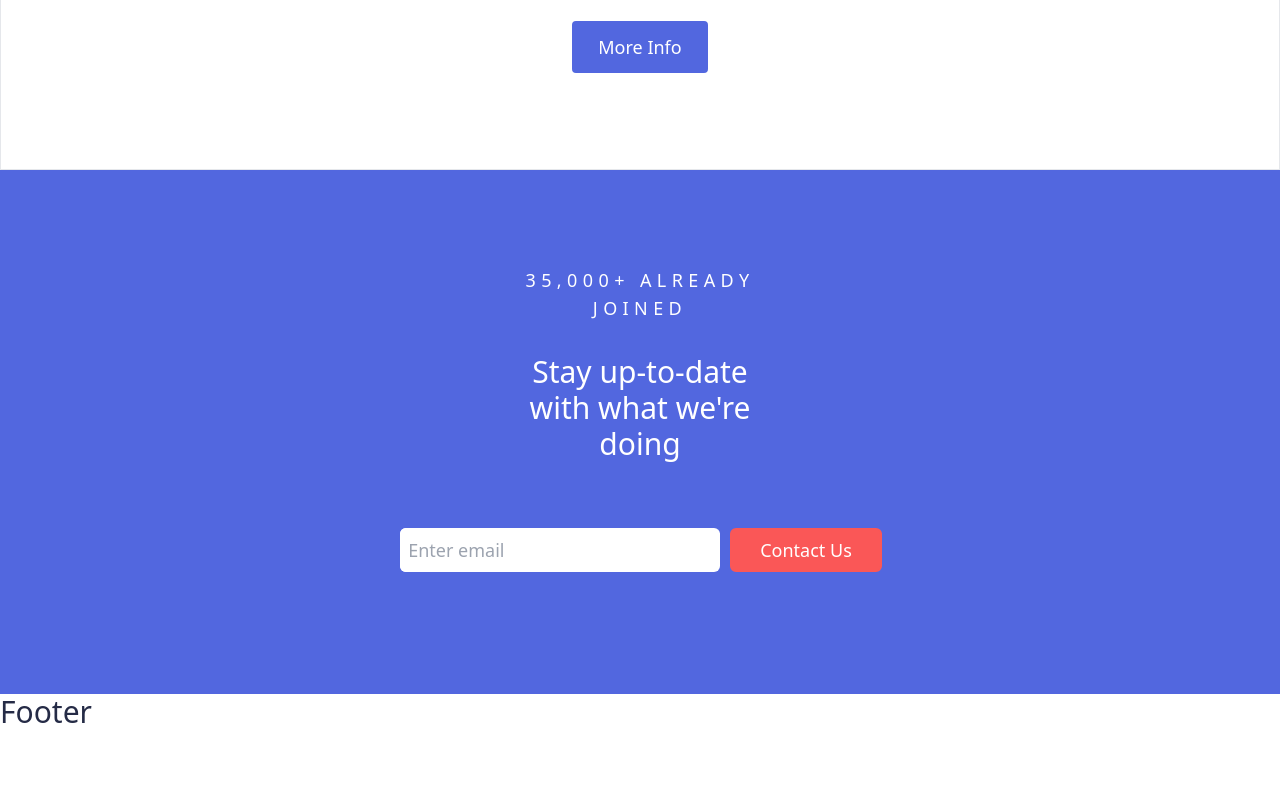
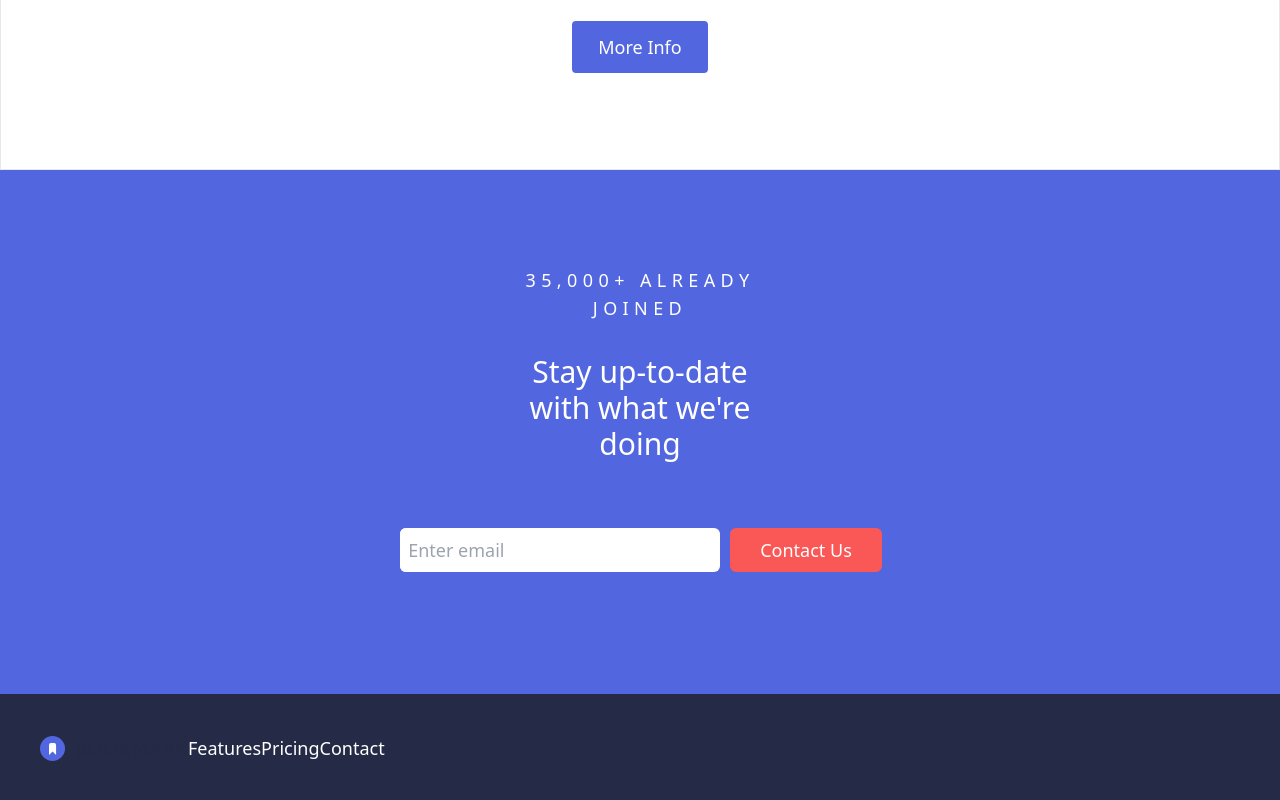
Before and after one commit to AlvesPHGA/bookmark, a React (Vite) app: page / in a window 1280 px wide. Shown: the part 3278-4078 px from the top of the page. Before the commit the page ends 4010 px from the top, so only its background shows below. Built offline with nearby package versions, Linux system fonts and the light colour scheme.

Commit message:
feat: start footer

```diff
--- a/src/ui/partials/Global/Footer.tsx
+++ b/src/ui/partials/Global/Footer.tsx
@@ -1,7 +1,27 @@
+import { Logo } from '../../components/SVGs/Logo';
+import {
+   DivComponent,
+   NavLinkComponent,
+} from '../../components/TagsComponents';
+
 export const Footer = () => {
    return (
-      <footer>
-         <h2>Footer</h2>
+      <footer className="bg-veryDarkBlue py-10">
+         <DivComponent box="footer_container">
+            <DivComponent>
+               <Logo />
+               <DivComponent>
+                  <NavLinkComponent>Features</NavLinkComponent>
+                  <NavLinkComponent>Pricing</NavLinkComponent>
+                  <NavLinkComponent>Contact</NavLinkComponent>
+               </DivComponent>
+            </DivComponent>
+            <DivComponent>
+               <NavLinkComponent></NavLinkComponent>
+               <NavLinkComponent></NavLinkComponent>
+               <NavLinkComponent></NavLinkComponent>
+            </DivComponent>
+         </DivComponent>
       </footer>
    );
 };
--- a/src/ui/styles/tagsStyles.tsx
+++ b/src/ui/styles/tagsStyles.tsx
@@ -52,6 +52,8 @@ export const divStyle = tv({
          contact_content: 'w-[20%] mx-auto text-center space-y-8',
          contact_form:
             'flex flex-col border border-2 border-transparent h-[72px] rounded-lg',
+         // Footer
+         footer_container: 'w-[1200px] mx-auto',
       },
 
       isContentTab: {
```
